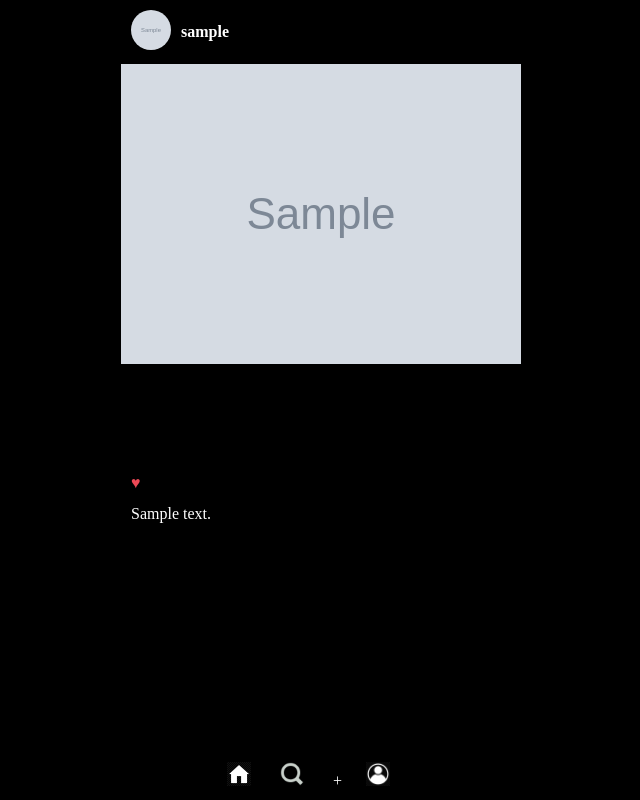
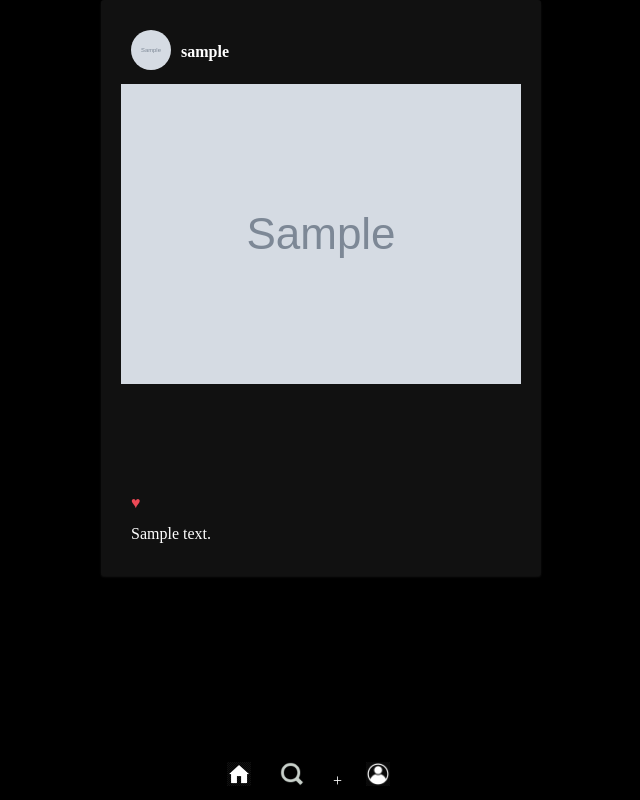
Before and after one commit to nicodiezz/fakeinstagram, a Django app: page /posts/post/1 in a window 1280 px wide. Shown: the whole page, without its empty margins (319-959 px from the left). Run offline with Django 5.2, Linux system fonts and the light colour scheme; tables that the repository leaves empty hold one stand-in row (values such as "Sample post"); grey boxes marked "Sample" are stand-in pictures.

Commit message:
style post-detail

```diff
--- a/fakeinstagram/home/static/css/style.css
+++ b/fakeinstagram/home/static/css/style.css
@@ -65,13 +65,13 @@ nav ul li a img {
     align-items: center;
 }
 /* POST*/
-.home .post{
+.home .post, .post_detail .post{
     padding: 20px;
 }
 
 /*__user*/
 /* CSS */
-.home .post {
+.home .post, .post_detail .post {
     margin-bottom: 20px;
     background-color: #111;
     border-radius: 3px;
```
